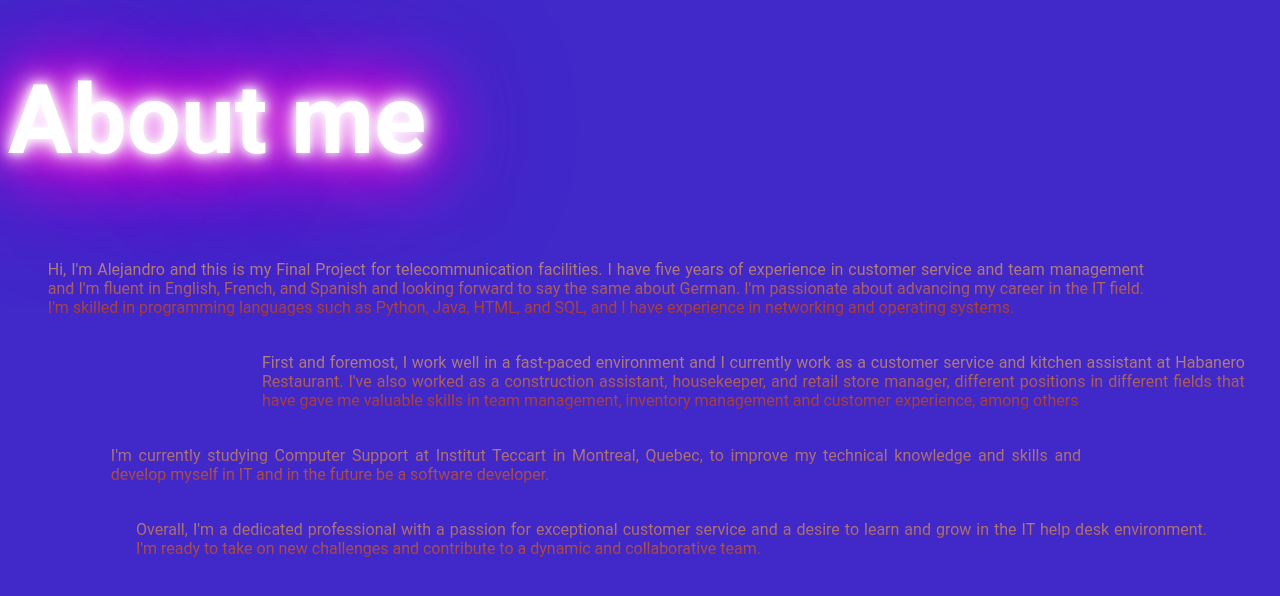
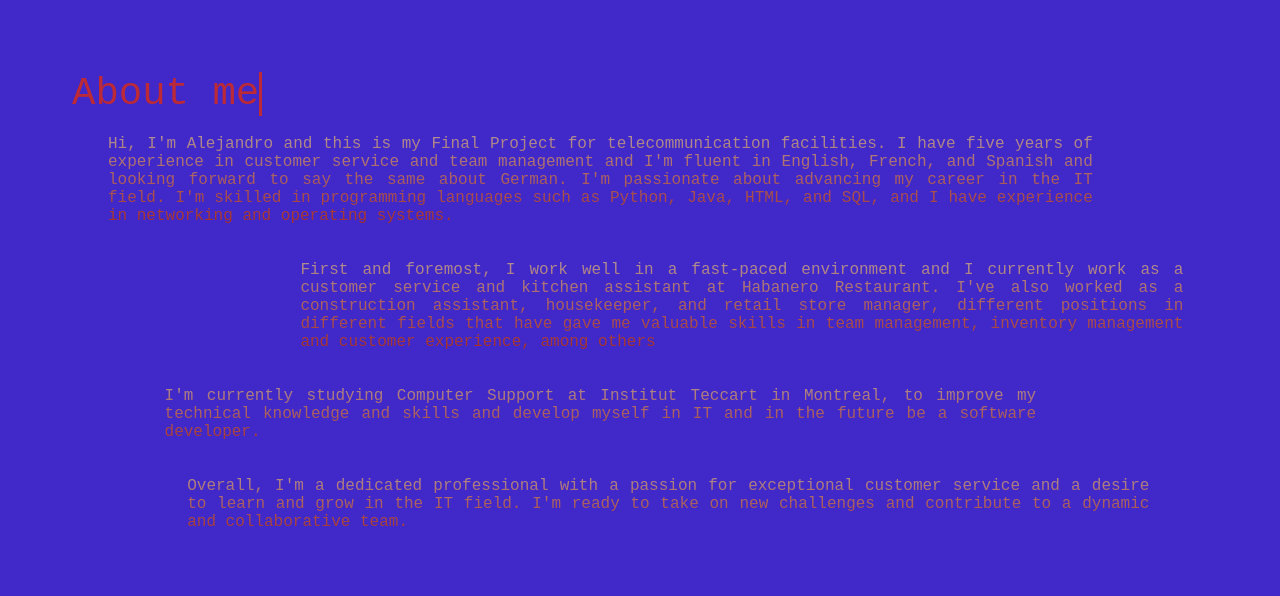
Before and after one commit to ulen7/Final-Project, a plain HTML site: page contents/aboutme.html in a window 1280 px wide. Drawn offline with nearby package versions, Linux system fonts and the light colour scheme.

Commit message:
Finsh typewriter effect and going into tech skills
Finished with the headings and going into the final details of the Technical Skills webpage

```diff
--- a/Js/neoneffect.js
+++ b/Js/neoneffect.js
@@ -1,31 +1,18 @@
-const text = document.querySelector(".neon-effect");
-const flicker = () => {
-  const lastLetter = text.textContent.length - 1;
-  const glow = `
-    0 0 10px #fff,
-    0 0 20px #fff,
-    0 0 30px #fff,
-    0 0 40px #ff00de,
-    0 0 70px #ff00de,
-    0 0 80px #ff00de,
-    0 0 100px #ff00de,
-    0 0 150px #ff00de`;
-  const blink = `
-    0 0 10px #fff,
-    0 0 20px #fff,
-    0 0 30px #fff,
-    0 0 40px #ff00de,
-    0 0 70px #ff00de,
-    0 0 80px #ff00de,
-    0 0 100px #ff00de,
-    0 0 150px #ff00de,
-    0 0 200px #ff00de`;
-  text.style.textShadow = glow;
-  setTimeout(() => {
-    text.style.textShadow = blink;
-    setTimeout(() => {
-      text.style.textShadow = glow;
-    }, 250);
-  }, 500);
-};
-setInterval(flicker, 2000);
+const text = document.querySelector('.neon-effect');
+const letters = text.textContent.split('');
+text.textContent = '';
+
+for (let i = 0; i < letters.length; i++) {
+  const letter = letters[i];
+  const span = document.createElement('span');
+  span.textContent = letter;
+  text.appendChild(span);
+  if (i === letters.length - 1) {
+    span.classList.add('neon-letter');
+  }
+}
+
+setInterval(() => {
+  const neonLetter = document.querySelector('.neon-letter');
+  neonLetter.classList.toggle('blink');
+}, 500);
--- /dev/null
+++ b/Js/typewriter.js
@@ -0,0 +1,17 @@
+// Get all the elements with the class "typewriter"
+const typewriterEls = document.querySelectorAll('.typewriter');
+
+// Loop through each element
+typewriterEls.forEach(el => {
+  // Get the text content of the element
+  const text = el.textContent;
+
+  // Replace the element's text content with a span containing each character
+  el.innerHTML = '';
+  for (let i = 0; i < text.length; i++) {
+    const char = text.charAt(i);
+    const span = document.createElement('span');
+    span.textContent = char;
+    el.appendChild(span);
+  }
+});
--- a/contents/aboutme.html
+++ b/contents/aboutme.html
@@ -7,36 +7,36 @@
     <link rel="stylesheet" href="../style/style_content.css"/>
 </head>
 <body>
-    <div class="content-iframe2">
-        <div>
-            <h1 class="neon-effect">About me</h1>
+    <div class="content">
+        <div class="">
+            <div class="typing-effect">About me</div>
         </div>
-            <div class="am-content">
+        <div class="">
             <table>
                 <tr>
-                    <td class="am-par" id="am-par1">
+                    <td class="text-content" id="am-par1">
                         <p>Hi, I'm Alejandro and this is my Final Project for telecommunication facilities. I have five years of experience in customer service and team management and I'm fluent in English, French, and Spanish and looking forward to say the same about German. I'm passionate about advancing my career in the IT field. I'm skilled in programming languages such as Python, Java, HTML, and SQL, and I have experience in networking and operating systems.</p>
                     </td>
                 </tr>
                 <tr>
-                    <td class="am-par" id="am-par2">
+                    <td class="text-content" id="am-par2">
                         <p>First and foremost, I work well in a fast-paced environment and I currently work as a customer service and kitchen assistant at Habanero Restaurant. I've also worked as a construction assistant, housekeeper, and retail store manager, different positions in different fields that have gave me valuable skills in team management, inventory management and customer experience, among others</p>
                     </td>
                 </tr>
                 <tr>
-                    <td class="am-par" id="am-par3">
-                        <p>I'm currently studying Computer Support at Institut Teccart in Montreal, Quebec, to improve my technical knowledge and skills and develop myself in IT and in the future be a software developer. </p>
+                    <td class="text-content" id="am-par3">
+                        <p>I'm currently studying Computer Support at Institut Teccart in Montreal, to improve my technical knowledge and skills and develop myself in IT and in the future be a software developer. </p>
                     </td>
                 </tr>
                 <tr>
-                    <td class="am-par" id="am-par4">
-                        <p>Overall, I'm a dedicated professional with a passion for exceptional customer service and a desire to learn and grow in the IT help desk environment. I'm ready to take on new challenges and contribute to a dynamic and collaborative team.</p>
+                    <td class="text-content" id="am-par4">
+                        <p>Overall, I'm a dedicated professional with a passion for exceptional customer service and a desire to learn and grow in the IT field. I'm ready to take on new challenges and contribute to a dynamic and collaborative team.</p>
                     </td>
                 </tr>
             </table>
-            </div>
+        </div>
     </div>
     <script type="text/javascript" src="../Js/project.js"></script>
-    <script type="text/javascript" src="../Js/neoneffect.js"></script>
+    <script type="text/javascript" src="../Js/typewriter.js"></script>
 </body>
 </html>
--- a/style/style_content.css
+++ b/style/style_content.css
@@ -2,7 +2,7 @@
   --primary-color: #7E1811;
   --secondary-color: #FFA400;
   --bg-color: rgb(64, 40, 201);
-  --text-color: #0B132B;
+  --text-color: #bb2a36;
 
   --theme-primary: #e0e0e0;
   --theme-secondary: #9e9e9e;
@@ -10,28 +10,50 @@
   --theme-fourth: #492e2e;
   }
 
+@import url(https://fonts.googleapis.com/css?family=Anonymous+Pro);
+
+
+html {
+  min-height: 100%;
+  overflow: hidden;
+}
+
 body {
-  font-family:"Roboto", "Poppings", "Segoe UI", "Serif", "Verdana", "Arial";
   background-color: var(--bg-color);
   color: var(--text-color);
+  height: calc(100vh - 8em);
+  padding: 4em;
+  font-family: 'Anonymous Pro', monospace;
 }
 
-.neon-effect {
-  color: #fff;
-  font-size: 6em;
-  text-shadow: 0 0 10px #fff, 0 0 20px #fff, 0 0 30px #fff, 0 0 40px #ff00de, 0 0 70px #ff00de, 0 0 80px #ff00de, 0 0 100px #ff00de, 0 0 150px #ff00de;
+.typing-effect {
+  width: 8ch;
+  animation: typing 1s steps(8), blink .5s step-end infinite alternate;
+  white-space: nowrap;
+  overflow: hidden;
+  border-right: 3px solid;
+  font-family: monospace;
+  font-size: 3em;
 }
 
-.am-content {
-  position: relative;
-  z-index: 1;
-  width: 100%;
-  height: 100%;
+@keyframes typing {
+  from {
+    width: 0
+  }
 }
 
+@keyframes blink {
+  50% {
+    border-color: transparent
+  }
+}
 
+#typing-ts {
+  width: 16ch;
+  animation: typing 2s steps(16), blink .5s step-end infinite alternate;
+}
 
-.content-iframe2 {
+.content {
   position: relative;
   width: 100%;
   height: 100%;
@@ -41,7 +63,7 @@ body {
   text-align: justify;
   }
 
-.am-par {
+.text-content {
   opacity: 0;
   animation-name: fadeIn;
   animation-duration: 2s;
```
Also changed, not shown: contents/techskills.html (+5 -5 lines), contents/typewriter.js (added, +36 -0 lines).
